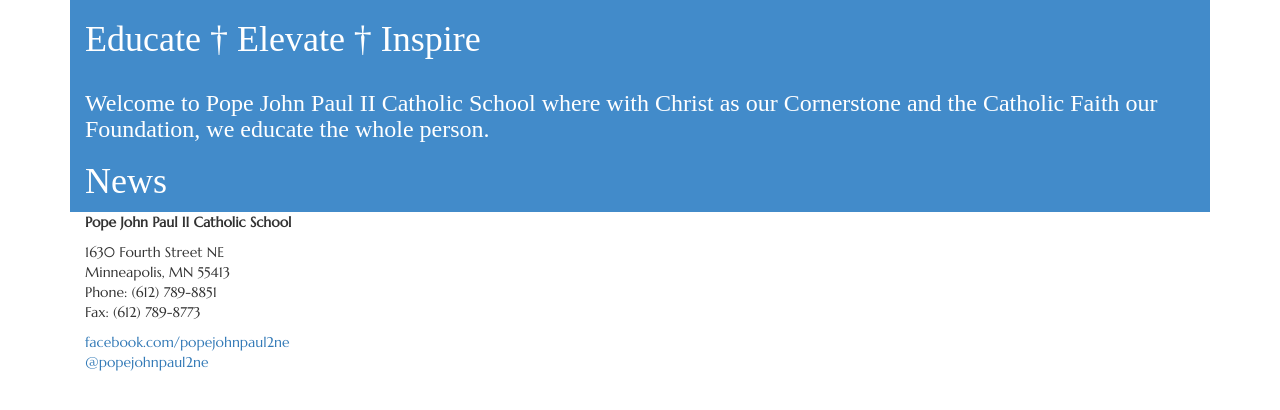
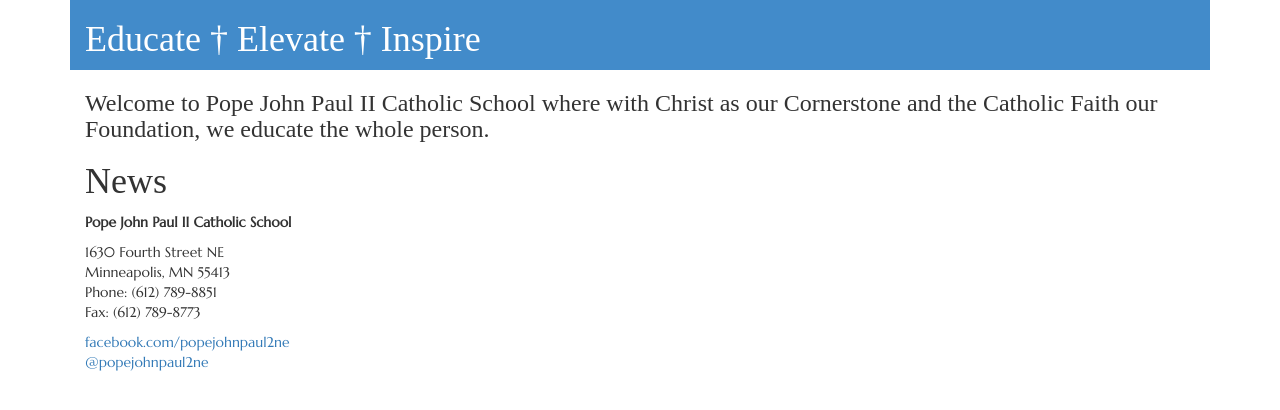
Before and after one commit to bdunnette/pjp2, a Jekyll site: the page built from index.html, in a window 1280 px wide. Shown: the top 410 px of the page. Built offline with Jekyll 4.4.1, drawn with Linux system fonts in a browser that asks for light colours; nearby versions of some CDN libraries; some web fonts are replaced; Markdown is read by kramdown in place of the engine named in the settings.

```diff
--- a/_layouts/default.html
+++ b/_layouts/default.html
@@ -23,7 +23,7 @@
               <h1 class="title">Educate † Elevate † Inspire</h1>
             </div>
 
-			<div class="header col-lg-12">
+			<div class="col-lg-12">
                 {{ content }}
             </div>
 
```
